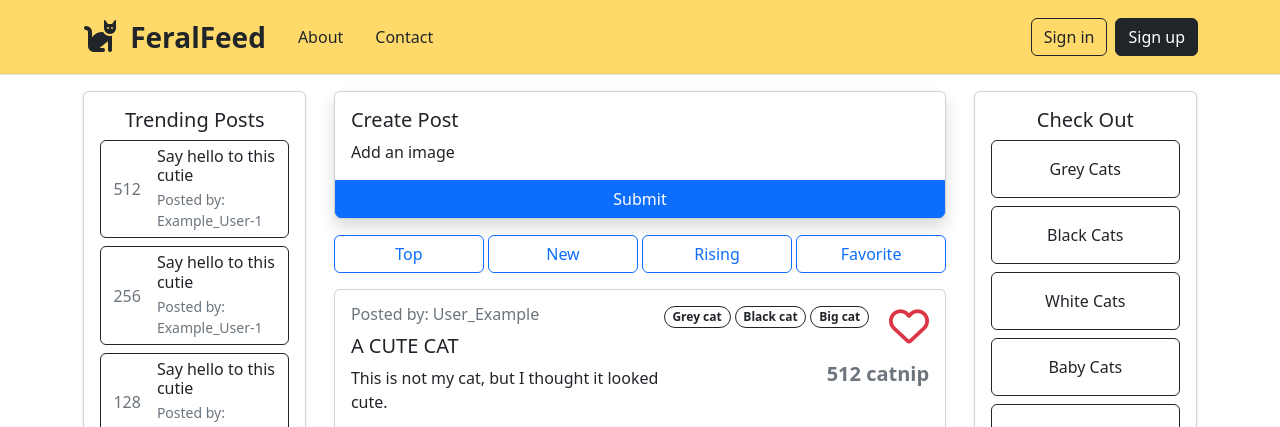
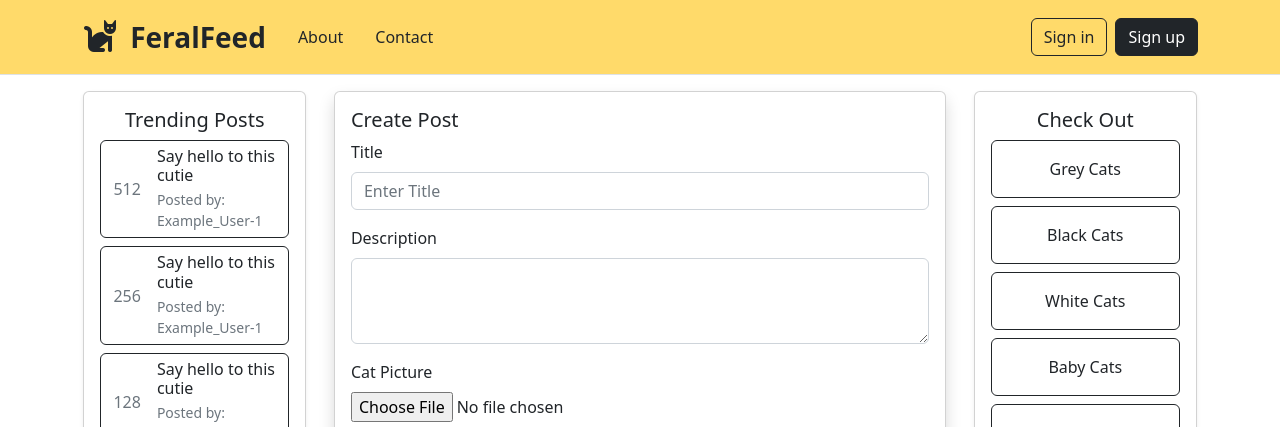
Before and after one commit to jadenPete/FeralFeed, a Flask app: template templates/feed.html in a window 1280 px wide. Shown: the top 427 px of the page. Run offline with Flask 2, Linux system fonts and the light colour scheme; the template is opened without the code that fills it, so the values that code supplies are empty; parts of the project's set-up code (start-up, migrations or seed data) failed here and were passed over; some libraries are stand-ins or nearby versions.

Commit message:
updated the feed html

```diff
--- a/requirements.txt
+++ b/requirements.txt
@@ -45,7 +45,6 @@ six==1.16.0
 tensorboard==2.10.1
 tensorboard-data-server==0.6.1
 tensorboard-plugin-wit==1.8.1
-tensorflow==2.10.0
 tensorflow-datasets==4.7.0
 tensorflow-estimator==2.10.0
 tensorflow-io-gcs-filesystem==0.27.0
--- a/templates/feed.html
+++ b/templates/feed.html
@@ -62,10 +62,21 @@
 					<div class="card-body">
 						<h5 class="card-title">Create Post</h5>
 
-						<p class="card-text">Add an image</p>
+						<form class="card-text" id="userPost">
+							<label class="mb-2" for="title">Title</label>
+    						<input type="text" class="form-control" id="title" placeholder="Enter Title">
+							<div class="form-group">
+								<label class="mt-3 mb-2" for="description">Description</label>
+								<textarea class="form-control" id="description" rows="3"></textarea>
+							</div>
+							<label class="mt-3 mb-2" for="picture">Cat Picture</label>
+							<div class="form-group">
+								<input type="file" accept=".png, .jpg, .jpeg" class="form-control-file" id="picture" >
+							</div>
+						</form>
+
 					</div>
-
-					<button type="button" class="btn btn-primary rounded-0 rounded-bottom">Submit</button>
+					<input type="submit" form="userPost" class="btn btn-primary rounded-0 rounded-bottom"/>
 				</div>
 
 				<div class="d-flex justify-content-center mb-3">
```
